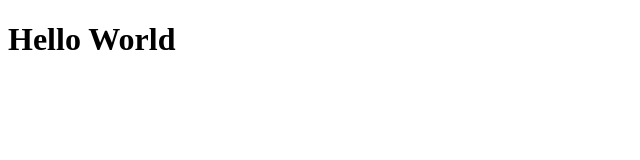
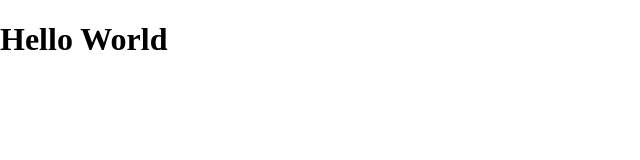
Before and after one commit to DannieSchu/portfolio, a React app: page / in a window 1280 px wide. Shown: the top 160 px of the page, without its empty margins (0-640 px from the left). Built offline with nearby package versions, Linux system fonts and the light colour scheme.

Commit message:
link up index.css at root

```diff
--- a/src/index.js
+++ b/src/index.js
@@ -1,6 +1,7 @@
 import React from 'react';
 import { render } from 'react-dom';
 import App from './components/App/App';
+import './styles/index.css';
 
 render(
   <App />,
--- /dev/null
+++ b/src/styles/index.css
@@ -0,0 +1,7 @@
+* {
+  box-sizing: border-box;
+}
+
+body {
+  margin: 0 auto;
+}
```
